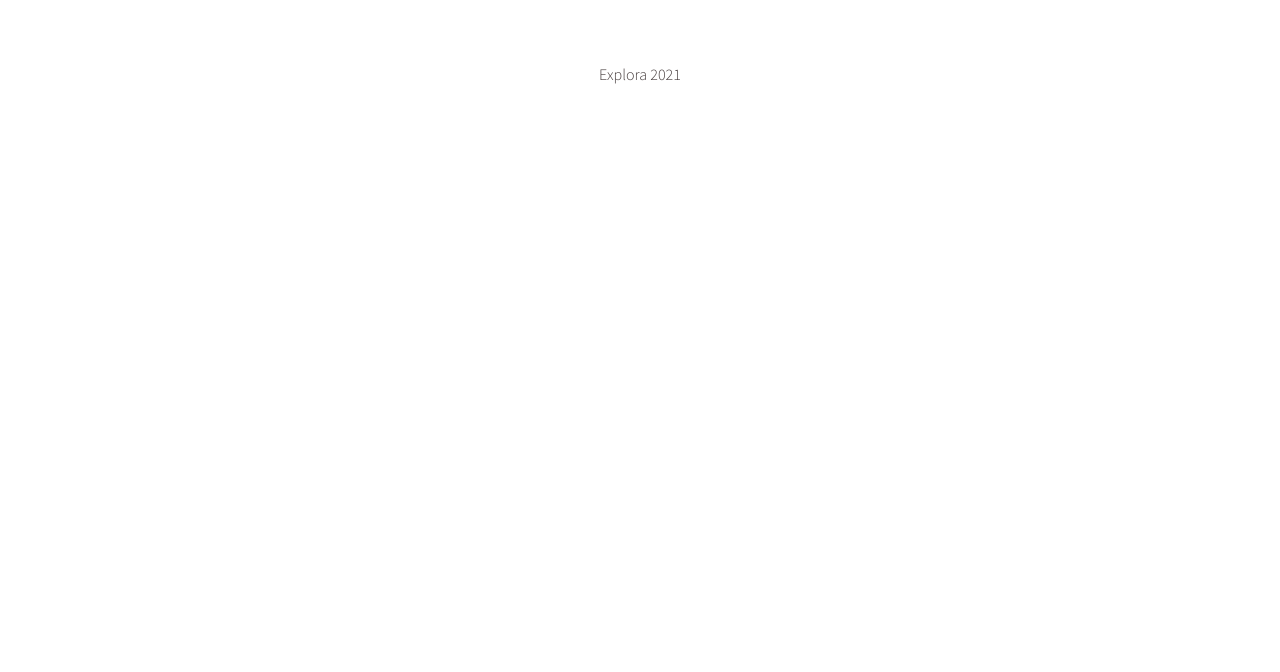
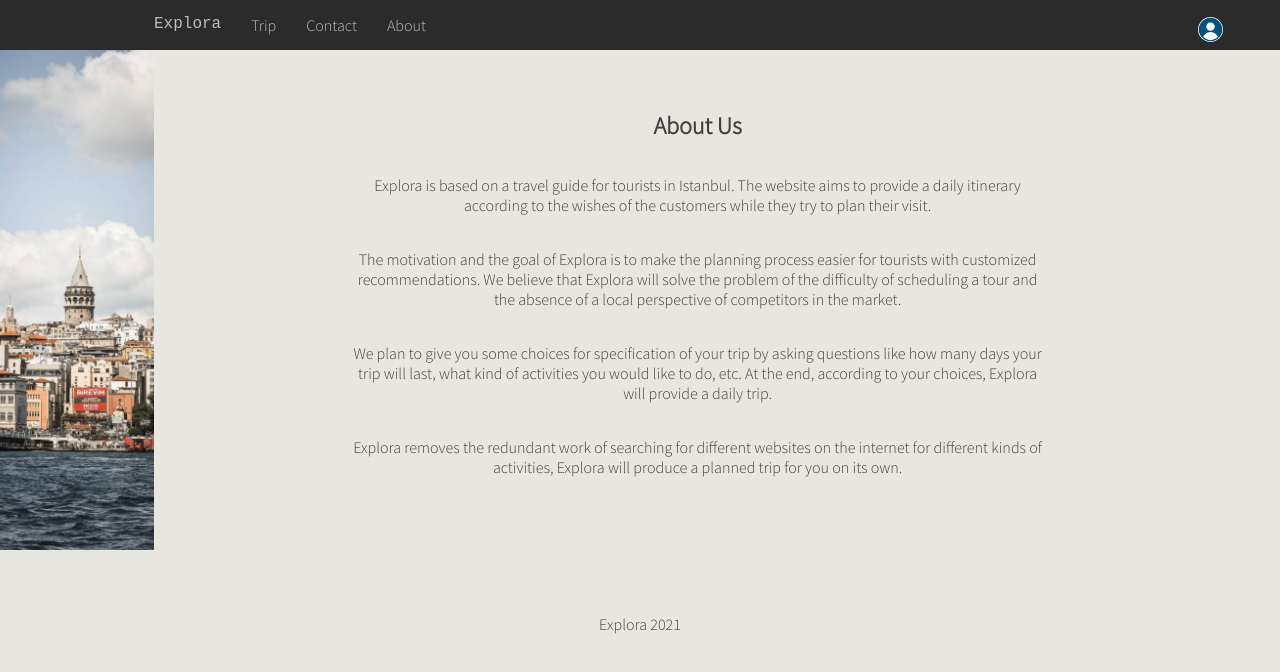
Before and after one commit to BogachanA/Explora308, a React (Create React App) app in the folder client/: page /about in a window 1280 px wide. Shown: the top 672 px of the page. Built offline with nearby package versions, Linux system fonts and the light colour scheme.

Commit message:
login - auth fix

```diff
--- a/client/src/AppRouter.js
+++ b/client/src/AppRouter.js
@@ -9,6 +9,8 @@ import App from "./components/App";
 import Attractions from "./components/Attractions";
 import Profile from "./components/Profile";
 import Itinerary from "./components/Itinerary";
+import Contact from "./components/Contact";
+import About from "./components/About";
 export const history = createBrowserHistory();
 
 const AppRouter = () => (
@@ -20,6 +22,8 @@ const AppRouter = () => (
         <Route path="/itinerary/:id" exact component={ Itinerary } pageName="Itinerary" />
           {/*<Route path="/places" exact component={ Products } pageName="Places" />*/}
         <Route path="/places/:id" component={ Attractions } pageName="Attractions" />
+        <Route path="/contact" component={ Contact } pageName="Contact" />
+        <Route path="/about" component={ About } pageName="About" />
         <RestrictedRoute path="/profile" exact component={Profile} pageName="Profile" />
         <RestrictedRoute path="/newTrip" exact component={Forms} pageName="Form" />
         {/*
--- a/client/src/components/About.jsx
+++ b/client/src/components/About.jsx
@@ -4,27 +4,32 @@ function About() {
 
     document.body.style.backgroundColor = "#e7e6e1";
 
+    let loginLink = "";
+    const token = localStorage.getItem("token");
+
+    if(token ? loginLink = "/profile" : loginLink = "/auth");
+
     return (
         <section>
             <div className="row Navbar">
                 <ul>
                     <li className="navbar">
-                        <a className="navbarA exp" href="#Forms">Explora</a>
+                        <a className="navbarA exp" href="/">Explora</a>
                     </li>
                     <li className="navbar dropdown">
-                        <p className="navbarA">News</p>
+                        <p className="navbarA">Trip</p>
                         <div className="dropdown-content">
-                            <a className="navbarA" href="#news">Hi</a>
+                            <a className="navbarA" href="/newTrip">New Trip</a>
                         </div>
                     </li>
                     <li className="navbar">
-                        <a className="navbarA" href="#contact">Contact</a>
+                        <a className="navbarA" href="/contact">Contact</a>
                     </li>
                     <li className="navbar">
-                        <a className="navbarA" href="#about">About</a>
+                        <a className="navbarA" href="/about">About</a>
                     </li>
                     <li className="navbarlogo">
-                        <a href="#profile"><img className="profileLogo" alt="logo" src="./logo.png"/></a>
+                        <a href= {loginLink} ><img className="profileLogo" alt="logo" src="./logo.png"/></a>
                     </li>
                 </ul>
             </div>
--- a/client/src/components/App.jsx
+++ b/client/src/components/App.jsx
@@ -54,8 +54,35 @@ function App() {
     return registerForm.name;
   }
 
+  let loginLink = "";
+  const token = localStorage.getItem("token");
+
+  if(token ? loginLink = "/profile" : loginLink = "/auth");
+
   return (
     <div>
+      <div className="row Navbar">
+          <ul>
+              <li className="navbar">
+                  <a className="navbarA exp" href="/">Explora</a>
+              </li>
+              <li className="navbar dropdown">
+                  <p className="navbarA">Trip</p>
+                  <div className="dropdown-content">
+                      <a className="navbarA" href="/newTrip">New Trip</a>
+                  </div>
+              </li>
+              <li className="navbar">
+                  <a className="navbarA" href="/contact">Contact</a>
+              </li>
+              <li className="navbar">
+                  <a className="navbarA" href="/about">About</a>
+              </li>
+              <li className="navbarlogo">
+                  <a href = {loginLink} ><img className="profileLogo" alt="logo" src="./logo.png"/></a>
+              </li>
+          </ul>
+        </div>
       <div className="main-screen">
         <h1 className="header">
           <strong>Welcome to Explora!</strong>
--- a/client/src/components/Attractions.jsx
+++ b/client/src/components/Attractions.jsx
@@ -22,27 +22,31 @@ function Attractions() {
         console.log(newRating);
     };
 
+    let loginLink = "";
+    const token = localStorage.getItem("token");
+
+    if(token ? loginLink = "/profile" : loginLink = "/auth");
     return (
         <section>
             <div className="row Navbar">
                 <ul>
-                <li className="navbar">
-                        <a className="navbarA exp" href="#Forms">Explora</a>
+                    <li className="navbar">
+                        <a className="navbarA exp" href="/">Explora</a>
                     </li>
                     <li className="navbar dropdown">
-                        <p className="navbarA">News</p>
+                        <p className="navbarA">Trip</p>
                         <div className="dropdown-content">
-                            <a className="navbarA" href="#news">Hi</a>
+                            <a className="navbarA" href="/newTrip">New Trip</a>
                         </div>
                     </li>
                     <li className="navbar">
-                        <a className="navbarA" href="#contact">Contact</a>
+                        <a className="navbarA" href="/contact">Contact</a>
                     </li>
                     <li className="navbar">
-                        <a className="navbarA" href="#about">About</a>
+                        <a className="navbarA" href="/about">About</a>
                     </li>
                     <li className="navbarlogo">
-                        <a href="#profile"><img className="profileLogo" alt="logo" src="./logo.png"/></a>
+                        <a href= {loginLink} ><img className="profileLogo" alt="logo" src="./logo.png"/></a>
                     </li>
                 </ul>
             </div>
--- a/client/src/components/Contact.jsx
+++ b/client/src/components/Contact.jsx
@@ -4,27 +4,32 @@ function Contact() {
 
     document.body.style.backgroundColor = "#e7e6e1";
 
+    let loginLink = "";
+    const token = localStorage.getItem("token");
+
+    if(token ? loginLink = "/profile" : loginLink = "/auth");
+
     return (
         <section>
             <div className="row Navbar">
                 <ul>
                     <li className="navbar">
-                        <a className="navbarA exp" href="#Forms">Explora</a>
+                        <a className="navbarA exp" href="/">Explora</a>
                     </li>
                     <li className="navbar dropdown">
-                        <p className="navbarA">News</p>
+                        <p className="navbarA">Trip</p>
                         <div className="dropdown-content">
-                            <a className="navbarA" href="#news">Hi</a>
+                            <a className="navbarA" href="/newTrip">New Trip</a>
                         </div>
                     </li>
                     <li className="navbar">
-                        <a className="navbarA" href="#contact">Contact</a>
+                        <a className="navbarA" href="/contact">Contact</a>
                     </li>
                     <li className="navbar">
-                        <a className="navbarA" href="#about">About</a>
+                        <a className="navbarA" href="/about">About</a>
                     </li>
                     <li className="navbarlogo">
-                        <a href="#profile"><img className="profileLogo" alt="logo" src="./logo.png"/></a>
+                        <a href= {loginLink} ><img className="profileLogo" alt="logo" src="./logo.png"/></a>
                     </li>
                 </ul>
             </div>
--- a/client/src/components/Forms.jsx
+++ b/client/src/components/Forms.jsx
@@ -97,29 +97,32 @@ function Forms() {
         //console.log(res);
     }
 
+    let loginLink = "";
+    const token = localStorage.getItem("token");
 
+    if(token ? loginLink = "/profile" : loginLink = "/auth");
 
     return (
         <section>
             <div className="row Navbar">
                 <ul>
                     <li className="navbar">
-                        <a className="navbarA exp" href="#Forms">Explora</a>
+                        <a className="navbarA exp" href="/">Explora</a>
                     </li>
                     <li className="navbar dropdown">
-                        <p className="navbarA">News</p>
+                        <p className="navbarA">Trip</p>
                         <div className="dropdown-content">
-                            <a className="navbarA" href="#news">Hi</a>
+                            <a className="navbarA" href="/newTrip">New Trip</a>
                         </div>
                     </li>
                     <li className="navbar">
-                        <a className="navbarA" href="#contact">Contact</a>
+                        <a className="navbarA" href="/contact">Contact</a>
                     </li>
                     <li className="navbar">
-                        <a className="navbarA" href="#about">About</a>
+                        <a className="navbarA" href="/about">About</a>
                     </li>
                     <li className="navbarlogo">
-                        <a href="/Profile"><img className="profileLogo" alt="logo" src="./logo.png"/></a>
+                        <a href= {loginLink} ><img className="profileLogo" alt="logo" src="./logo.png"/></a>
                     </li>
                 </ul>
             </div>
--- a/client/src/components/Itinerary.jsx
+++ b/client/src/components/Itinerary.jsx
@@ -47,6 +47,10 @@ function Itinerary() {
     }
 
     document.body.style.backgroundColor = "#e7e6e1";
+    let loginLink = "";
+    const token = localStorage.getItem("token");
+
+    if(token ? loginLink = "/profile" : loginLink = "/auth");
 
     return(
         <section>
@@ -56,19 +60,19 @@ function Itinerary() {
                         <a className="navbarA exp" href="/">Explora</a>
                     </li>
                     <li className="navbar dropdown">
-                        <p className="navbarA">News</p>
+                        <p className="navbarA">Trip</p>
                         <div className="dropdown-content">
-                            <a className="navbarA" href="#news">Hi</a>
+                            <a className="navbarA" href="/newTrip">New Trip</a>
                         </div>
                     </li>
                     <li className="navbar">
-                        <a className="navbarA" href="#contact">Contact</a>
+                        <a className="navbarA" href="/contact">Contact</a>
                     </li>
                     <li className="navbar">
-                        <a className="navbarA" href="#about">About</a>
+                        <a className="navbarA" href="/about">About</a>
                     </li>
                     <li className="navbarlogo">
-                        <a href="#profile"><img className="profileLogo" alt="logo" src="./logo.png"/></a>
+                        <a href= {loginLink} ><img className="profileLogo" alt="logo" src="./logo.png"/></a>
                     </li>
                 </ul>
             </div>
@@ -85,7 +89,6 @@ function Itinerary() {
                 <br></br>
             </div>
         </section>
-
     )
 
 }
--- a/client/src/components/Landing.jsx
+++ b/client/src/components/Landing.jsx
@@ -17,27 +17,31 @@ function Landing() {
     const [endDate,
         setEndDate] = useState(new Date());
 
+    let loginLink = "";
+    const token = localStorage.getItem("token");
+
+    if(token ? loginLink = "/profile" : loginLink = "/auth");
     return (
         <section>
             <div className="row Navbar">
                 <ul>
                     <li className="navbar">
-                        <a className="navbarA exp" href="#Forms">Explora</a>
+                        <a className="navbarA exp" href="/">Explora</a>
                     </li>
                     <li className="navbar dropdown">
-                        <p className="navbarA">News</p>
+                        <p className="navbarA">Trip</p>
                         <div className="dropdown-content">
-                            <a className="navbarA" href="#news">Hi</a>
+                            <a className="navbarA" href="/newTrip">New Trip</a>
                         </div>
                     </li>
                     <li className="navbar">
-                        <a className="navbarA" href="#contact">Contact</a>
+                        <a className="navbarA" href="/contact">Contact</a>
                     </li>
                     <li className="navbar">
-                        <a className="navbarA" href="#about">About</a>
+                        <a className="navbarA" href="/about">About</a>
                     </li>
                     <li className="navbarlogo">
-                        <a href="/profile"><img className="profileLogo" alt="logo" src="./logo.png"/></a>
+                        <a href= {loginLink} ><img className="profileLogo" alt="logo" src="./logo.png"/></a>
                     </li>
                 </ul>
             </div>
--- a/client/src/components/Profile.jsx
+++ b/client/src/components/Profile.jsx
@@ -59,29 +59,31 @@ function Profile() {
 
           setEdit(!isEdit);
       }
+    let loginLink = "";
 
+    if(token ? loginLink = "/profile" : loginLink = "/auth");
 
     return (
         <section>
             <div className="row Navbar">
                 <ul>
                     <li className="navbar">
-                        <a className="navbarA exp" href="#Forms">Explora</a>
+                        <a className="navbarA exp" href="/">Explora</a>
                     </li>
                     <li className="navbar dropdown">
-                        <p className="navbarA">News</p>
+                        <p className="navbarA">Trip</p>
                         <div className="dropdown-content">
-                            <a className="navbarA" href="#news">Hi</a>
+                            <a className="navbarA" href="/newTrip">New Trip</a>
                         </div>
                     </li>
                     <li className="navbar">
-                        <a className="navbarA" href="#contact">Contact</a>
+                        <a className="navbarA" href="/contact">Contact</a>
                     </li>
                     <li className="navbar">
-                        <a className="navbarA" href="#about">About</a>
+                        <a className="navbarA" href="/about">About</a>
                     </li>
                     <li className="navbarlogo">
-                        <a href="#profile"><img className="profileLogo" alt="logo" src="./logo.png"/></a>
+                        <a href= {loginLink} ><img className="profileLogo" alt="logo" src="./logo.png"/></a>
                     </li>
                 </ul>
             </div>
```
